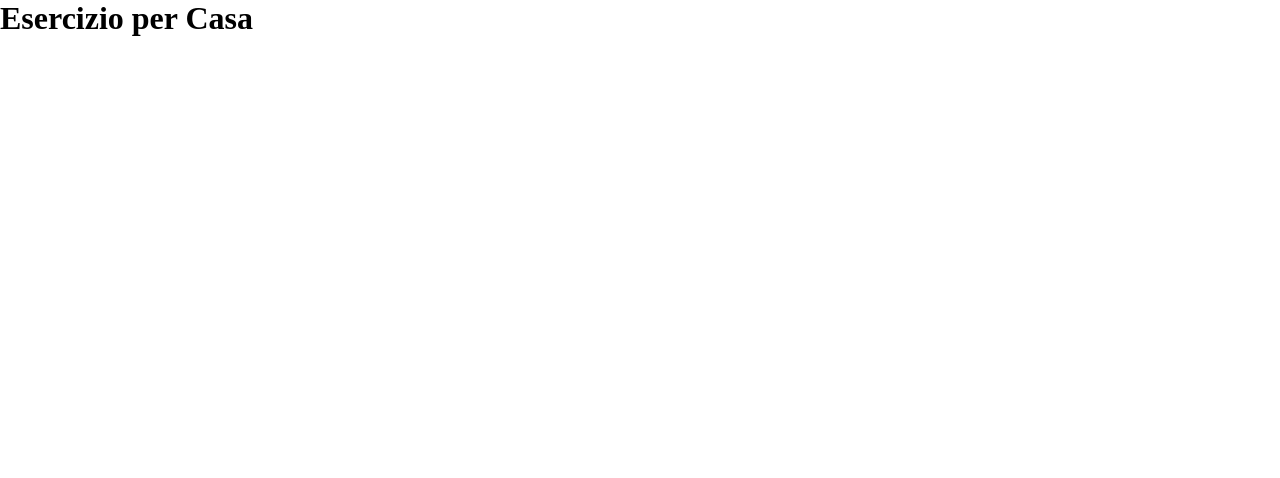
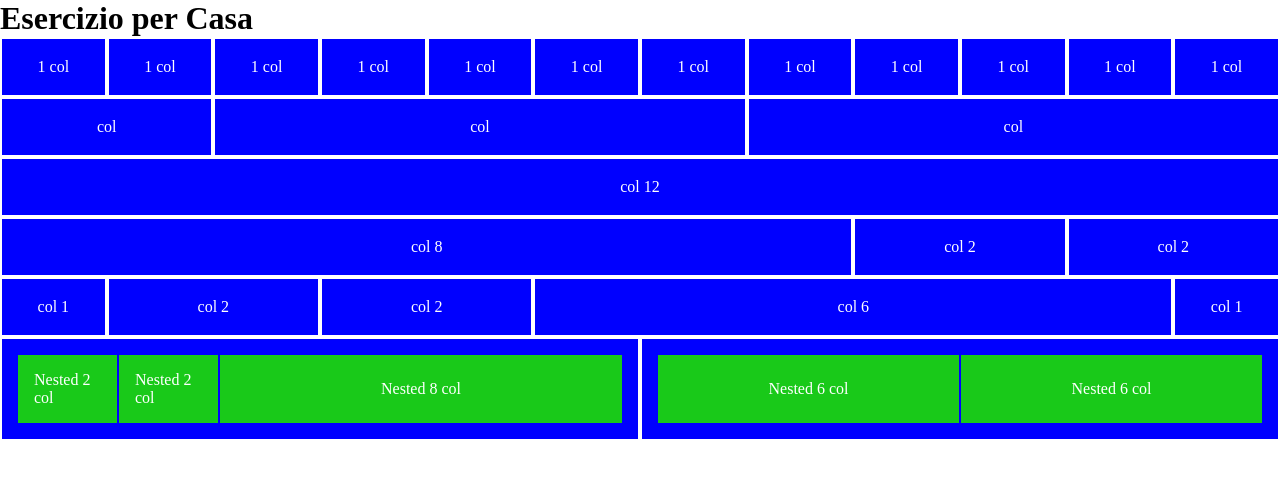
Before and after one commit to AngeloTripodi/html-css-12bool, a plain HTML site: page index.html in a window 1280 px wide. Drawn offline with Linux system fonts and the light colour scheme.

Commit message:
Add first section

```diff
--- a/css/12bool.css
+++ b/css/12bool.css
@@ -0,0 +1,124 @@
+.row{
+    display: flex;
+    flex-direction: row;
+    flex-wrap: wrap;
+}
+
+[class*="col-"] {
+    flex: 0 0 auto;
+}
+
+.col {
+    flex: 1 0 100%;
+}
+
+.col-1{
+    flex-basis: calc((100% / 12) * 1);
+    max-width: calc((100% / 12) * 1);
+}
+
+.col-2{
+    flex-basis: calc((100% / 12) * 2);
+    max-width: calc((100% / 12) * 2);
+}
+
+.col-3{
+    flex-basis: calc((100% / 12) * 3);
+    max-width: calc((100% / 12) * 3);
+}
+
+.col-4{
+    flex-basis: calc((100% / 12) * 4);
+    max-width: calc((100% / 12) * 4);
+}
+
+.col-5{
+    flex-basis: calc((100% / 12) * 5);
+    max-width: calc((100% / 12) * 5);
+}
+
+.col-6{
+    flex-basis: calc((100% / 12) * 6);
+    max-width: calc((100% / 12) * 6);
+}
+
+.col-7{
+    flex-basis: calc((100% / 12) * 7);
+    max-width: calc((100% / 12) * 7);
+}
+
+.col-8{
+    flex-basis: calc((100% / 12) * 8);
+    max-width: calc((100% / 12) * 8);
+}
+
+.col-9{
+    flex-basis: calc((100% / 12) * 9);
+    max-width: calc((100% / 12) * 9);
+}
+
+.col-10{
+    flex-basis: calc((100% / 12) * 10);
+    max-width: calc((100% / 12) * 10);
+}
+
+.col-11{
+    flex-basis: calc((100% / 12) * 11);
+    max-width: calc((100% / 12) * 11);
+}
+
+
+.col-12{
+    flex-basis: calc((100% / 12) * 12);
+    max-width: calc((100% / 12) * 12);
+}
+
+/* !OFFSET */
+
+.col-offset-1{
+    margin-left: calc((100% / 12) * 1);
+}
+
+.col-offset-2{
+    margin-left: calc((100% / 12) * 2);
+}
+
+.col-offset-3{
+    margin-left: calc((100% / 12) * 3);
+}
+
+.col-offset-4{
+    margin-left: calc((100% / 12) * 4);
+}
+
+.col-offset-5{
+    margin-left: calc((100% / 12) * 5);
+}
+
+.col-offset-6{
+    margin-left: calc((100% / 12) * 6);
+}
+
+.col-offset-7{
+    margin-left: calc((100% / 12) * 7),
+}
+
+.col-offset-8{
+    margin-left: calc((100% / 12) * 8);
+}
+
+.col-offset-9{
+    margin-left: calc((100% / 12) * 9);
+}
+
+.col-offset-10{
+    margin-left: calc((100% / 12) * 10);
+}
+
+.col-offset-11{
+    margin-left: calc((100% / 12) * 11);
+}
+
+.col-offset-12{
+    margin-left: calc((100% / 12) * 12);
+}
--- a/css/style.css
+++ b/css/style.css
@@ -3,3 +3,32 @@
     padding: 0;
     box-sizing: border-box;
 }
+
+.row{
+    height: 60px;
+}
+
+[class*="col"] > .row{
+    padding: 15px;
+    height: 100px;
+}
+
+[class*="col"] {
+    background-color: blue;
+    border: 2px solid white;
+}
+
+[class*="col"] > .row > [class*="col"] {
+    background-color: rgb(25, 201, 25);
+    border: 1px solid blue;
+    padding: 1rem;
+    height: 100%;
+}
+
+[class*="col"] span{
+    color: white;
+    display: flex;
+    justify-content: center;
+    align-items: center;
+    height: 100%;
+}
--- a/index.html
+++ b/index.html
@@ -14,6 +14,63 @@
         <h1>Esercizio per Casa</h1>
     </header>
 
+    <main>
+
+        <div class="row">
+            <div class="col-1"><span>1 col</span></div>
+            <div class="col-1"><span>1 col</span></div>
+            <div class="col-1"><span>1 col</span></div>
+            <div class="col-1"><span>1 col</span></div>
+            <div class="col-1"><span>1 col</span></div>
+            <div class="col-1"><span>1 col</span></div>
+            <div class="col-1"><span>1 col</span></div>
+            <div class="col-1"><span>1 col</span></div>
+            <div class="col-1"><span>1 col</span></div>
+            <div class="col-1"><span>1 col</span></div>
+            <div class="col-1"><span>1 col</span></div>
+            <div class="col-1"><span>1 col</span></div>
+        </div>
+
+        <div class="row">
+            <div class="col-2"><span>col</span></div>
+            <div class="col-5"><span>col</span></div>
+            <div class="col-5"><span>col</span></div>
+        </div>
+
+        <div class="row">
+            <div class="col-12"><span>col 12</span></div>
+        </div>
+
+        <div class="row">
+            <div class="col-8"><span>col 8</span></div>
+            <div class="col-2"><span>col 2</span></div>
+            <div class="col-2"><span>col 2</span></div>
+        </div>
+
+        <div class="row">
+            <div class="col-1"><span>col 1</span></div>
+            <div class="col-2"><span>col 2</span></div>
+            <div class="col-2"><span>col 2</span></div>
+            <div class="col-6"><span>col 6</span></div>
+            <div class="col-1"><span>col 1</span></div>
+        </div>
+
+        <div class="row">
+            <div class="col-6">
+                <div class="row">
+                    <div class="col-2"><span>Nested 2 col</span></div>
+                    <div class="col-2"><span>Nested 2 col</span></div>
+                    <div class="col-8"><span>Nested 8 col</span></div>
+                </div>
+            </div>
+            <div class="col-6">
+                <div class="row">
+                    <div class="col-6"><span>Nested 6 col</span></div>
+                    <div class="col-6"><span>Nested 6 col</span></div>
+            </div>
+        </div>
+
+    </main>
 
 </body>
 </html>
```
